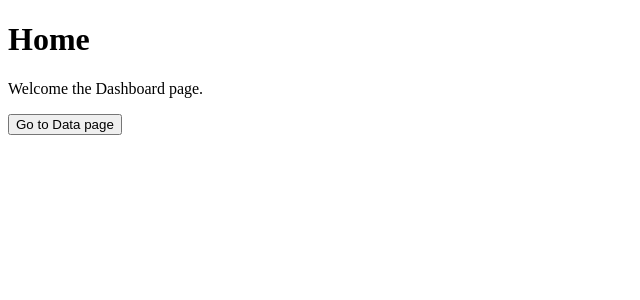
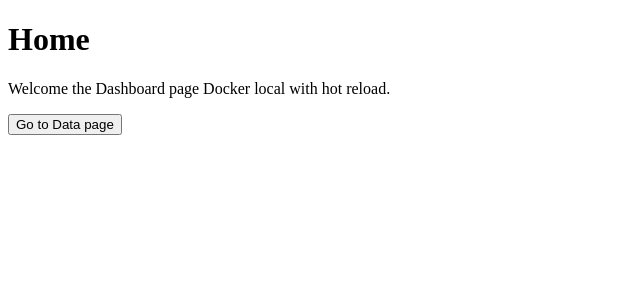
Before and after one commit to wahyusantso/belajar-reactjs-router, a React (Vite) app: page / in a window 1280 px wide. Shown: the top 300 px of the page, without its empty margins (0-640 px from the left). Built offline with nearby package versions, Linux system fonts and the light colour scheme.

Commit message:
fix(docker): conf hot reload manual

```diff
--- a/src/Home.jsx
+++ b/src/Home.jsx
@@ -12,7 +12,7 @@ export default function Home() {
     return (
         <div>
             <h1>Home</h1>
-            <p>Welcome the Dashboard page.</p>
+            <p>Welcome the Dashboard page Docker local with hot reload.</p>
             <button onClick={handleClick}>Go to Data page</button>
         </div>
     )
--- a/vite.config.js
+++ b/vite.config.js
@@ -7,5 +7,9 @@ export default defineConfig({
   server: {
     host: "0.0.0.0",
     port: 3001,
+    watch: {
+      usePolling: true,
+      interval: 100, // lebih responsif di Docker Windows
+    }
   }
 })
```
Also changed, not shown: 1 other file (tests, documents, lock files or other folders).
